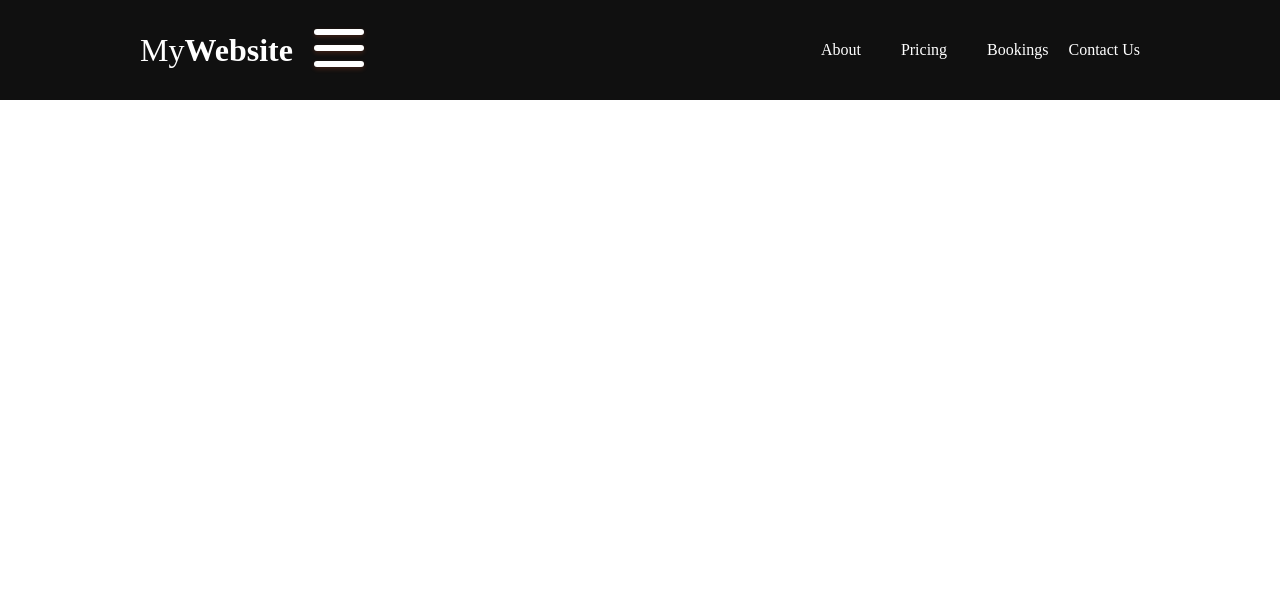
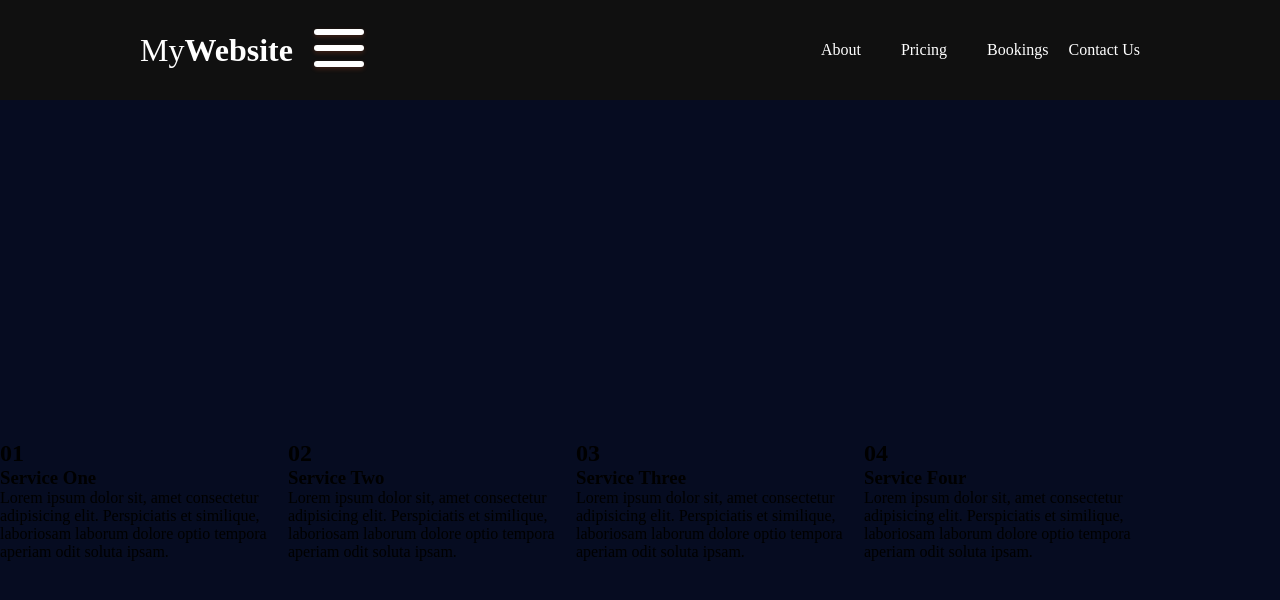
Before and after one commit to Aatthi/Navbar-Horizontal-TOP-middle, a plain HTML site: page index.html in a window 1280 px wide. Drawn offline with Linux system fonts and the light colour scheme.

Commit message:
Display Box

```diff
--- a/index.html
+++ b/index.html
@@ -33,6 +33,47 @@
         </div>
 
     </div>
+    <div class="container">
+    <div class="box">
+        <div class="content">
+            <h2>01</h2>
+            <h3>Service One</h3>
+            <p>Lorem ipsum dolor sit, amet consectetur adipisicing elit.
+                 Perspiciatis et similique, laboriosam laborum dolore optio
+                 tempora aperiam odit soluta ipsam.</p>
+        </div>
+    </div>
+
+    <div class="box">
+        <div class="content">
+            <h2>02</h2>
+            <h3>Service Two</h3>
+            <p>Lorem ipsum dolor sit, amet consectetur adipisicing elit.
+                 Perspiciatis et similique, laboriosam laborum dolore optio
+                 tempora aperiam odit soluta ipsam.</p>
+        </div>
+    </div>
+
+    <div class="box">
+        <div class="content">
+            <h2>03</h2>
+            <h3>Service Three</h3>
+            <p>Lorem ipsum dolor sit, amet consectetur adipisicing elit.
+                 Perspiciatis et similique, laboriosam laborum dolore optio
+                 tempora aperiam odit soluta ipsam.</p>
+        </div>
+    </div>
+
+    <div class="box">
+        <div class="content">
+            <h2>04</h2>
+            <h3>Service Four</h3>
+            <p>Lorem ipsum dolor sit, amet consectetur adipisicing elit.
+                 Perspiciatis et similique, laboriosam laborum dolore optio
+                 tempora aperiam odit soluta ipsam.</p>
+        </div>
+    </div>
+    </div>
 
     <script src="script.js"></script>
 
--- a/script.js
+++ b/script.js
@@ -9,3 +9,4 @@ menuBtn.addEventListener('click', () => {
 		menuOpen = false;
 	}
 });
+s;
--- a/style.css
+++ b/style.css
@@ -2,6 +2,10 @@
 	margin: 0;
 	list-style: none;
 	text-decoration: none;
+}
+
+body {
+	background: #060c21;
 }
 
 .header {
@@ -118,3 +122,22 @@
 .menu-btn.open .menu-btn_burger::after {
 	transform: rotate(-45deg) translate(35px, 35px);
 }
+
+.box {
+	margin: 0;
+	padding: 0;
+	display: flex;
+	justify-content: center;
+	align-items: center;
+	min-height: 100vh;
+	background: #060c21;
+}
+
+.container {
+	position: relative;
+	width: 90%;
+	display: grid;
+	grid-template-columns: repeat(auto-fill, minmax(260px, 1fr));
+	grid-template-rows: auto;
+	grid-gap: 0 40;
+}
```
